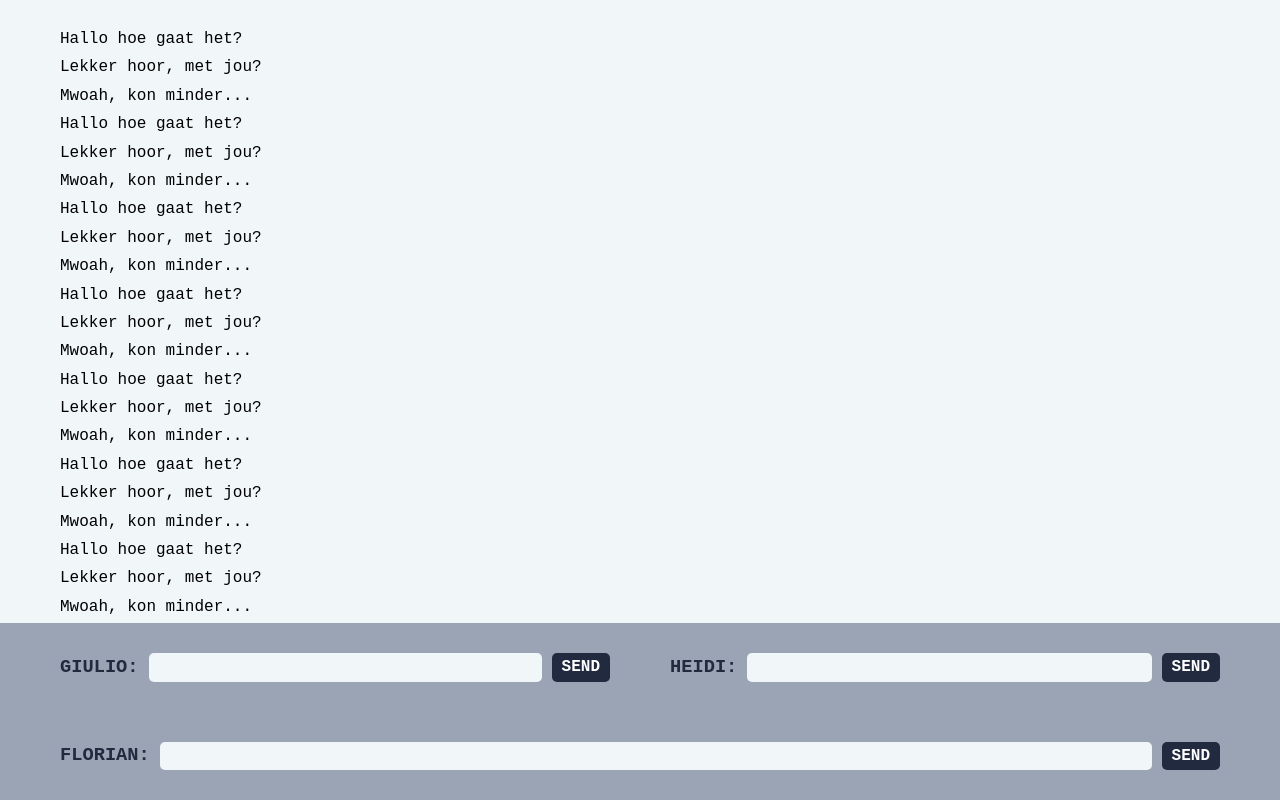
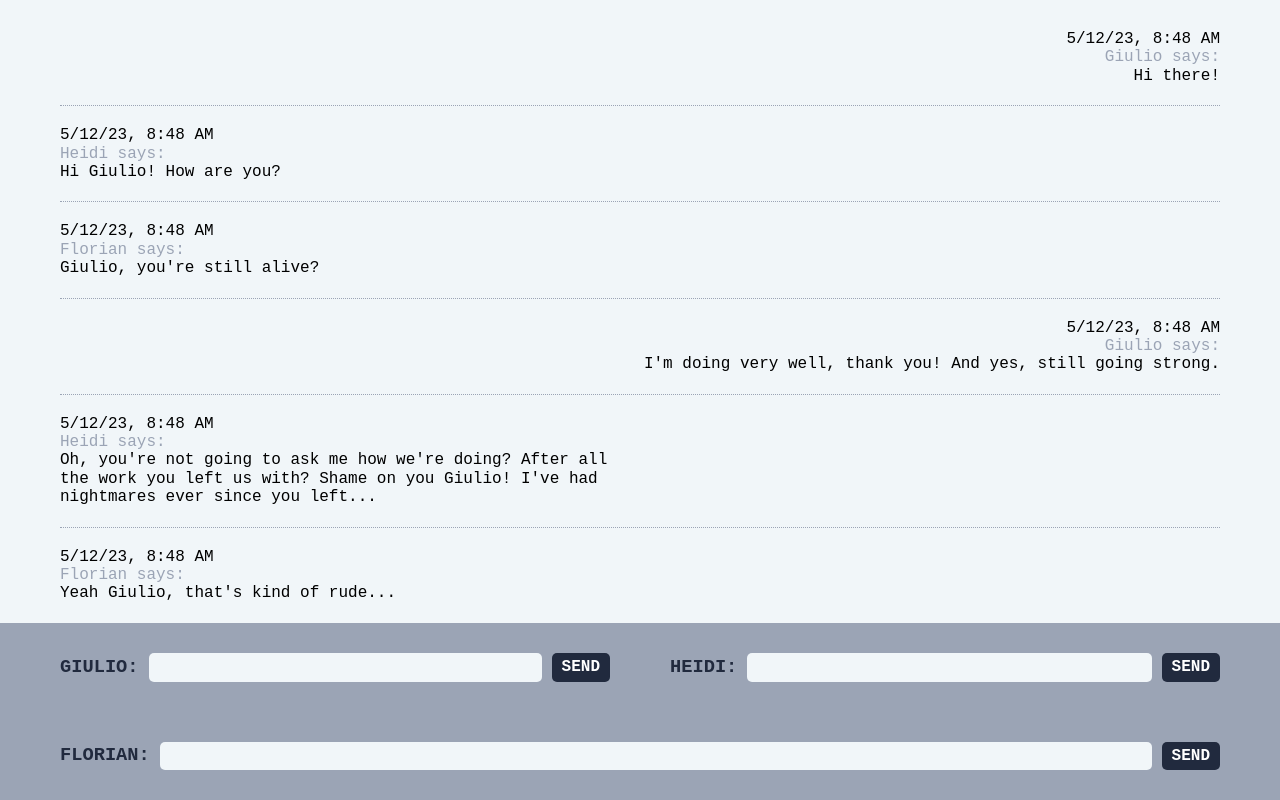
Before and after one commit to ArjanHoek-Topicus/TopicusChat, an Angular app: page / in a window 1280 px wide. Built offline with nearby package versions, Linux system fonts and the light colour scheme.

Commit message:
add more functionality, including html pipes

```diff
--- a/src/app/app.component.html
+++ b/src/app/app.component.html
@@ -1,9 +1,13 @@
-<app-chat-screen [messages]="messages"></app-chat-screen>
+<app-chat-screen
+  [messages]="messages"
+  [currentUser]="currentUser"
+></app-chat-screen>
 
 <div ngClass="clients">
   <app-chat-client
     *ngFor="let client of clients"
     (messageEvent)="addMessage($event)"
     [title]="client"
+    [isCurrentUser]="client === currentUser"
   ></app-chat-client>
 </div>
--- a/src/app/app.component.ts
+++ b/src/app/app.component.ts
@@ -1,4 +1,5 @@
 import { Component } from '@angular/core';
+import { IMessage } from 'src/models/messageInterface';
 
 @Component({
   selector: 'app-root',
@@ -6,47 +7,45 @@ import { Component } from '@angular/core';
   styleUrls: ['./app.component.scss'],
 })
 export class AppComponent {
-  messages: string[] = [
-    'Hallo hoe gaat het?',
-    'Lekker hoor, met jou?',
-    'Mwoah, kon minder...',
-    'Hallo hoe gaat het?',
-    'Lekker hoor, met jou?',
-    'Mwoah, kon minder...',
-    'Hallo hoe gaat het?',
-    'Lekker hoor, met jou?',
-    'Mwoah, kon minder...',
-    'Hallo hoe gaat het?',
-    'Lekker hoor, met jou?',
-    'Mwoah, kon minder...',
-    'Hallo hoe gaat het?',
-    'Lekker hoor, met jou?',
-    'Mwoah, kon minder...',
-    'Hallo hoe gaat het?',
-    'Lekker hoor, met jou?',
-    'Mwoah, kon minder...',
-    'Hallo hoe gaat het?',
-    'Lekker hoor, met jou?',
-    'Mwoah, kon minder...',
-    'Hallo hoe gaat het?',
-    'Lekker hoor, met jou?',
-    'Mwoah, kon minder...',
-    'Hallo hoe gaat het?',
-    'Lekker hoor, met jou?',
-    'Mwoah, kon minder...',
-    'Hallo hoe gaat het?',
-    'Lekker hoor, met jou?',
-    'Mwoah, kon minder...',
-    'Hallo hoe gaat het?',
-    'Lekker hoor, met jou?',
-    'Mwoah, kon minder...',
-    'Hallo hoe gaat het?',
-    'Lekker hoor, met jou?',
-    'Mwoah, kon minder...',
+  clients: string[] = ['giulio', 'heidi', 'florian'];
+
+  messages: IMessage[] = [
+    {
+      clientName: this.clients[0],
+      text: 'Hi there!',
+      timestamp: new Date(),
+    },
+    {
+      clientName: this.clients[1],
+      text: 'Hi Giulio! How are you?',
+      timestamp: new Date(),
+    },
+    {
+      clientName: this.clients[2],
+      text: "Giulio, you're still alive?",
+      timestamp: new Date(),
+    },
+    {
+      clientName: this.clients[0],
+      text: "I'm doing very well, thank you! And yes, still going strong.",
+      timestamp: new Date(),
+    },
+    {
+      clientName: this.clients[1],
+      text: "Oh, you're not going to ask me how we're doing? After all the work you left us with? Shame on you Giulio! I've had nightmares ever since you left...",
+      timestamp: new Date(),
+    },
+    {
+      clientName: this.clients[2],
+      text: "Yeah Giulio, that's kind of rude...",
+      timestamp: new Date(),
+    },
   ];
-  clients: string[] = ['Giulio', 'Heidi', 'Florian'];
 
-  addMessage(message: string) {
+  currentUser = this.clients[0];
+
+  addMessage({ clientName, text, timestamp }: IMessage) {
+    const message: IMessage = { clientName, text, timestamp };
     this.messages.push(message);
   }
 }
--- a/src/app/chat-client/chat-client.component.html
+++ b/src/app/chat-client/chat-client.component.html
@@ -1,3 +1,3 @@
 <h3>{{ title }}:</h3>
-<input [(ngModel)]="message" />
+<input [(ngModel)]="text" />
 <button ngClass="btn-send" type="button" (click)="emitMessage()">Send</button>
--- a/src/app/chat-client/chat-client.component.scss
+++ b/src/app/chat-client/chat-client.component.scss
@@ -9,35 +9,4 @@
     font-weight: bold;
     text-transform: uppercase;
   }
-
-  input,
-  button {
-    padding: 0.5rem 1rem;
-    border-radius: 5px;
-    border: none;
-
-    &:focus {
-      outline: none;
-    }
-  }
-
-  input {
-    background-color: var(--cl-light);
-    flex: 1;
-  }
-
-  button {
-    text-transform: uppercase;
-    font-weight: bold;
-    background: var(--cl-secondary);
-    color: #fff;
-    padding: 0.5rem 1rem;
-    cursor: pointer;
-    transition: background 0.2s, color 0.2s;
-
-    &:hover {
-      background: var(--cl-light);
-      color: var(--cl-secondary);
-    }
-  }
 }
--- a/src/app/chat-client/chat-client.component.ts
+++ b/src/app/chat-client/chat-client.component.ts
@@ -1,17 +1,24 @@
 import { Component, EventEmitter, Input, Output } from '@angular/core';
+import { IMessage } from 'src/models/messageInterface';
 
 @Component({
   selector: 'app-chat-client',
   templateUrl: './chat-client.component.html',
-  styleUrls: ['./chat-client.component.scss']
+  styleUrls: ['./chat-client.component.scss'],
 })
 export class ChatClientComponent {
-  @Input() title = "";
-  @Output() messageEvent = new EventEmitter<string>();
-  message = "";
+  @Input() title = '';
+  @Input() isCurrentUser = false;
+  @Output() messageEvent = new EventEmitter<IMessage>();
+  text = '';
 
   emitMessage() {
-    this.messageEvent.emit(this.message);
-    this.message = "";
+    this.messageEvent.emit({
+      clientName: this.title,
+      text: this.text,
+      timestamp: new Date(),
+    });
+
+    this.text = '';
   }
 }
--- a/src/app/chat-screen/chat-screen.component.html
+++ b/src/app/chat-screen/chat-screen.component.html
@@ -1,5 +1,10 @@
 <ul class="messages-list">
-  <li *ngFor="let message of messages">
-    {{ message }}
+  <li
+    *ngFor="let message of messages | slice : -10"
+    [ngClass]="message.clientName === currentUser ? 'is-current-user' : ''"
+  >
+    <p>{{ message.timestamp | date : "short" }}</p>
+    <p ngClass="client-name">{{ message.clientName | titlecase }} says:</p>
+    <p ngClass="text">{{ message.text }}</p>
   </li>
 </ul>
--- a/src/app/chat-screen/chat-screen.component.scss
+++ b/src/app/chat-screen/chat-screen.component.scss
@@ -7,6 +7,28 @@
     list-style: none;
     display: flex;
     flex-direction: column;
-    gap: 1rem;
+    gap: 2rem;
+
+    li {
+      border-bottom: 1px dotted var(--cl-tertiary);
+      padding-bottom: 2rem;
+      display: flex;
+      flex-direction: column;
+
+      &.is-current-user {
+        align-items: flex-end;
+        p {
+          text-align: right;
+        }
+      }
+
+      .client-name {
+        color: var(--cl-tertiary);
+      }
+
+      .text {
+        max-width: 50%;
+      }
+    }
   }
 }
--- /dev/null
+++ b/src/models/messageInterface.ts
@@ -0,0 +1,5 @@
+export interface IMessage {
+  clientName: string;
+  text: string;
+  timestamp: Date;
+}
--- a/src/styles.scss
+++ b/src/styles.scss
@@ -21,3 +21,34 @@ body {
   height: 100vh;
   font-family: monospace;
 }
+
+input,
+button {
+  padding: 0.5rem 1rem;
+  border-radius: 5px;
+  border: none;
+
+  &:focus {
+    outline: none;
+  }
+}
+
+input {
+  background-color: var(--cl-light);
+  flex: 1;
+}
+
+button {
+  text-transform: uppercase;
+  font-weight: bold;
+  background: var(--cl-secondary);
+  color: #fff;
+  padding: 0.5rem 1rem;
+  cursor: pointer;
+  transition: background 0.2s, color 0.2s;
+
+  &:hover {
+    background: var(--cl-light);
+    color: var(--cl-secondary);
+  }
+}
--- a/src/types/chatMessageModel.ts
+++ /dev/null
@@ -1,5 +0,0 @@
-export interface ChatMessageModel {
-    clientName: string;
-    message: string;
-    timestamp: Date;
-}
```
Also changed, not shown: src/app/chat-screen/chat-screen.component.ts (+4 -3 lines).
